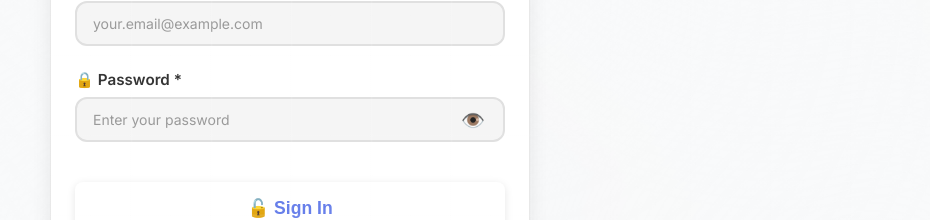
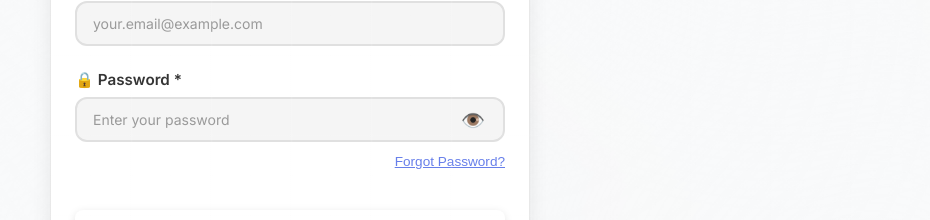
Before and after one commit to mohamdimranin-cloud/Project-hub, a React (Create React App) app in the folder frontend/: page /login in a window 1280 px wide. Shown: the part 343-563 px from the top of the page, without its empty margins (350-1280 px from the left). Built offline with nearby package versions, Linux system fonts and the light colour scheme; no server answers; the HTML template or start-up script is replaced by a standard one.

Commit message:
Add forgot password link to login form

```diff
--- a/frontend/src/components/Login.js
+++ b/frontend/src/components/Login.js
@@ -159,9 +159,27 @@ function Login({ onLogin, isSignup = false }) {
                   {showPassword ? '🙈' : '👁️'}
                 </button>
               </div>
-              {isRegister && (
+              {isRegister ? (
                 <div style={{ fontSize: '0.85rem', color: '#666', marginTop: '0.5rem' }}>
                   Password must be at least 6 characters
+                </div>
+              ) : (
+                <div style={{ textAlign: 'right', marginTop: '0.5rem' }}>
+                  <button
+                    type="button"
+                    onClick={() => alert('Please contact admin to reset your password')}
+                    style={{
+                      background: 'none',
+                      border: 'none',
+                      color: '#667eea',
+                      fontSize: '0.85rem',
+                      cursor: 'pointer',
+                      textDecoration: 'underline',
+                      padding: '0'
+                    }}
+                  >
+                    Forgot Password?
+                  </button>
                 </div>
               )}
             </div>
```
